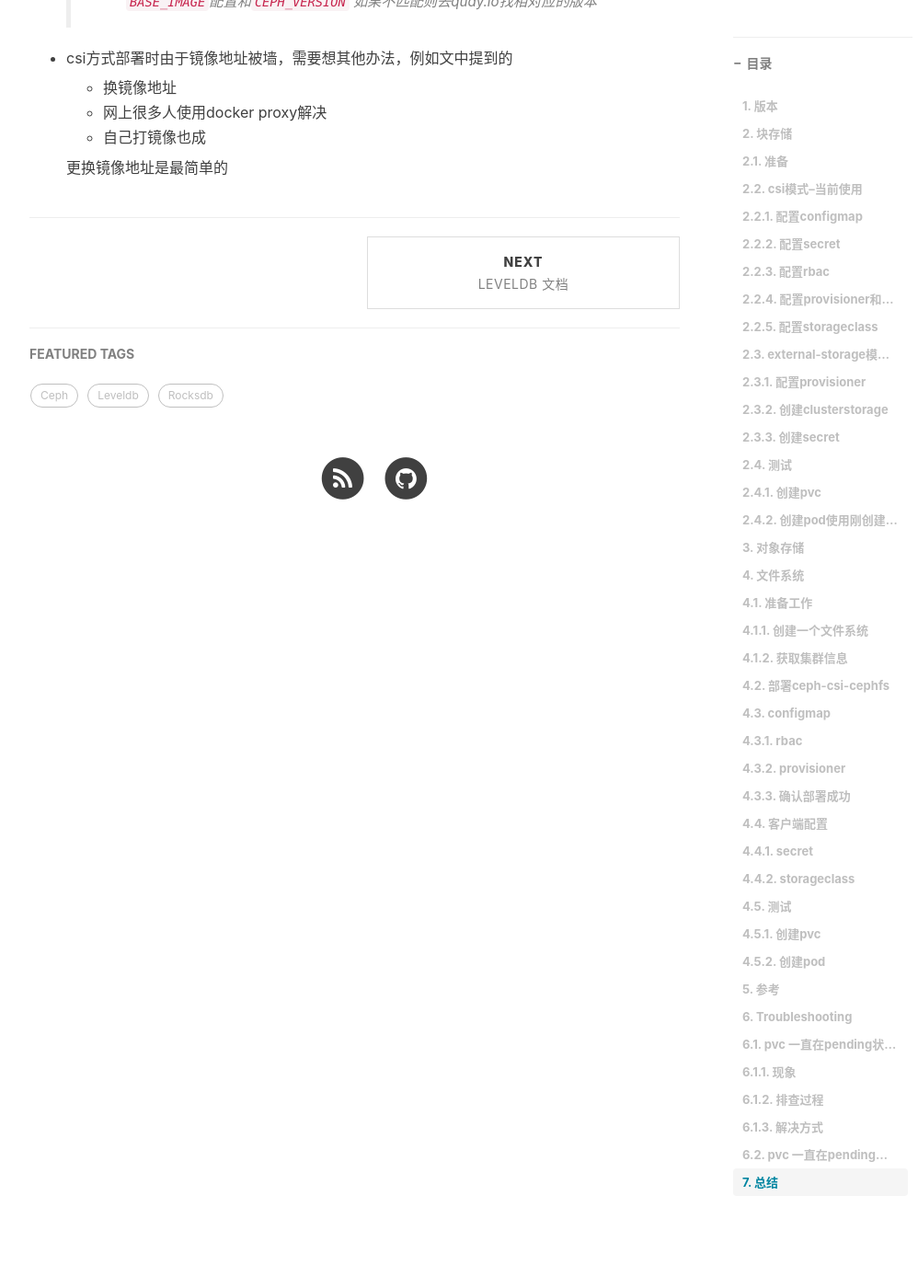
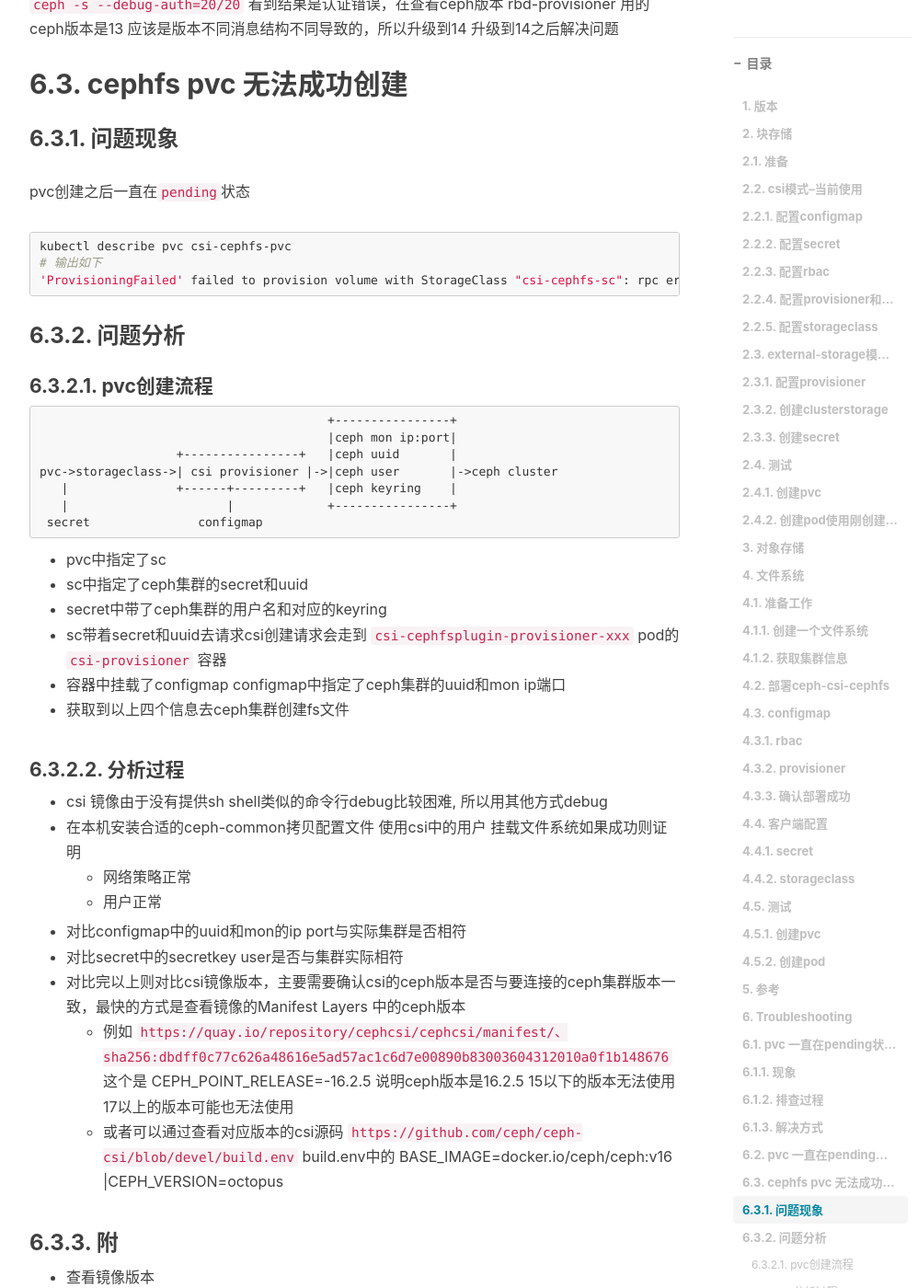
Before and after one commit to elrondwong/elrond.wang, a Jekyll site: the page built from _posts/2021-06-19-Kubernetes集成Ceph.md, in a window 1280 px wide and 1400 px high, scrolled down 16051 px. Shown: the whole window at 92% size, without its empty margins (233-1231 px from the left). Built offline with Jekyll 4.4.1, drawn with Linux system fonts in a browser that asks for light colours; comment, search, counter and statistics services are not loaded; some of the changed text lies outside the part shown.

Commit message:
fix: 修复k8s集成ceph文档中镜像版本问题

````diff
--- a/_posts/2021-06-19-Kubernetes集成Ceph.md
+++ b/_posts/2021-06-19-Kubernetes集成Ceph.md
@@ -46,6 +46,12 @@
     - [6.1.2. 排查过程](#612-排查过程)
     - [6.1.3. 解决方式](#613-解决方式)
   - [6.2. pvc 一直在pending状态 -- provisioner版本太低](#62-pvc-一直在pending状态----provisioner版本太低)
+  - [6.3. cephfs pvc 无法成功创建](#63-cephfs-pvc-无法成功创建)
+    - [6.3.1. 问题现象](#631-问题现象)
+    - [6.3.2. 问题分析](#632-问题分析)
+      - [6.3.2.1. pvc创建流程](#6321-pvc创建流程)
+      - [6.3.2.2. 分析过程](#6322-分析过程)
+    - [6.3.3. 附](#633-附)
 - [7. 总结](#7-总结)
 
 <!-- /TOC -->
@@ -56,7 +62,7 @@
 |      docker      |   19.03.14   |          |
 |    kubernetes    |    1.19.7    |          |
 |       ceph       |   14.2.21    | nautilus |
-|     ceph-csi     | release-v3.3 |          |
+|     ceph-csi     | release-v3.3 | 手动更新quay.io/cephcsi/cephcsi:v3.3.0为  quay.io/cephcsi/cephcsi:v3.2-canary 否则由于ceph版本问题认证会不通过  |
 | external-storage |    master    |          |
 
 # 2. 块存储
@@ -535,6 +541,13 @@
 kubectl create -f csi-cephfsplugin.yaml
 ```
 
+更新csi镜像版本，默认使用v3.3.0的镜像与ceph14版本不兼容，pvc无法创建，更换为v3.2-canary
+
+```bash
+sed -i 's/cephcsi:v3.3.0/cephcsi:v3.2-canary/g' csi-cephfsplugin-provisioner.yaml
+sed -i 's/cephcsi:v3.3.0/cephcsi:v3.3.0/g' csi-cephfsplugin.yaml
+```
+
 ### 4.3.3. 确认部署成功
 
 ```bash
@@ -750,6 +763,66 @@
 rbd-provisioner 用的ceph版本是13 应该是版本不同消息结构不同导致的，所以升级到14
 升级到14之后解决问题
 
+## 6.3. cephfs pvc 无法成功创建
+
+### 6.3.1. 问题现象
+
+pvc创建之后一直在`pending`状态
+
+```bash
+kubectl describe pvc csi-cephfs-pvc
+# 输出如下
+'ProvisioningFailed' failed to provision volume with StorageClass "csi-cephfs-sc": rpc error: code = InvalidArgument desc = failed to get connection: connecting failed: rados: ret=-13, Permission denied
+```
+
+### 6.3.2. 问题分析
+
+#### 6.3.2.1. pvc创建流程
+
+```
+                                        +----------------+
+                                        |ceph mon ip:port|
+                   +----------------+   |ceph uuid       |
+pvc->storageclass->| csi provisioner |->|ceph user       |->ceph cluster
+   |               +------+---------+   |ceph keyring    |
+   |                      |             +----------------+
+ secret               configmap
+```
+
+- pvc中指定了sc
+- sc中指定了ceph集群的secret和uuid
+- secret中带了ceph集群的用户名和对应的keyring
+- sc带着secret和uuid去请求csi创建请求会走到 `csi-cephfsplugin-provisioner-xxx` pod的 `csi-provisioner` 容器
+- 容器中挂载了configmap configmap中指定了ceph集群的uuid和mon ip端口
+- 获取到以上四个信息去ceph集群创建fs文件
+
+#### 6.3.2.2. 分析过程
+
+- csi 镜像由于没有提供sh shell类似的命令行debug比较困难, 所以用其他方式debug
+- 在本机安装合适的ceph-common拷贝配置文件 使用csi中的用户 挂载文件系统如果成功则证明
+  - 网络策略正常
+  - 用户正常
+- 对比configmap中的uuid和mon的ip port与实际集群是否相符
+- 对比secret中的secretkey user是否与集群实际相符
+- 对比完以上则对比csi镜像版本，主要需要确认csi的ceph版本是否与要连接的ceph集群版本一致，最快的方式是查看镜像的Manifest Layers 中的ceph版本
+  - 例如 `https://quay.io/repository/cephcsi/cephcsi/manifest/、sha256:dbdff0c77c626a48616e5ad57ac1c6d7e00890b83003604312010a0f1b148676` 这个是 CEPH_POINT_RELEASE=-16.2.5 说明ceph版本是16.2.5 15以下的版本无法使用 17以上的版本可能也无法使用
+  - 或者可以通过查看对应版本的csi源码 `https://github.com/ceph/ceph-csi/blob/devel/build.env`
+  build.env中的 BASE_IMAGE=docker.io/ceph/ceph:v16 |CEPH_VERSION=octopus
+
+### 6.3.3. 附
+
+- 查看镜像版本
+
+```bash
+kubectl get pods -l app=csi-cephfsplugin-provisioner -o jsonpath="{.items[*].spec.containers[*].image}" |tr -s '[[:space:]]' '\n' |sort |uniq -c
+# 14版本的ceph镜像版本如下
+      6 quay.io/cephcsi/cephcsi:v3.2-canary
+      3 quay.io/k8scsi/csi-attacher:v3.0.2
+      3 quay.io/k8scsi/csi-provisioner:v2.0.4
+      3 quay.io/k8scsi/csi-resizer:v1.0.1
+      3 quay.io/k8scsi/csi-snapshotter:v4.0.0
+```
+
 # 7. 总结
 
 官方文档已非常详尽，主要遇到两个问题
````
